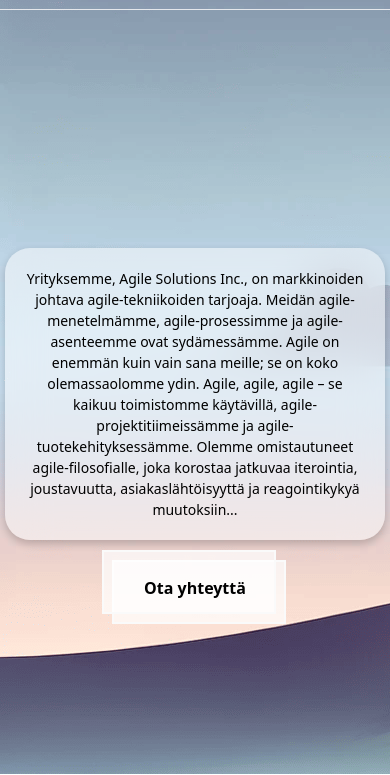
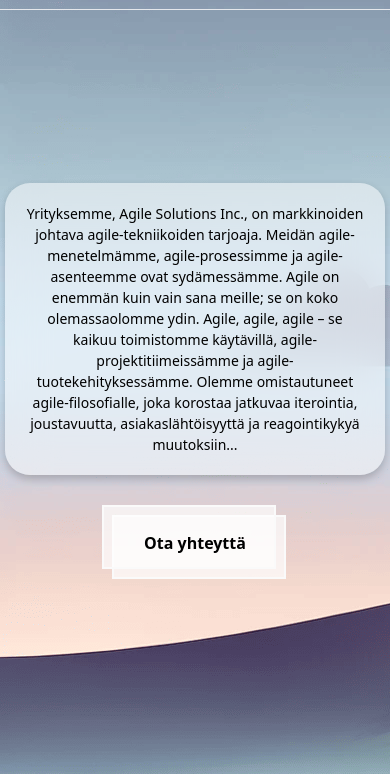
Before and after one commit to Jason-Goon/agileinc, a plain HTML site: page public/otayhteytta.html in a window 390 px wide. Shown: the part 70-845 px from the top of the page. Drawn offline with Linux system fonts and the light colour scheme.

Commit message:
Update otayhteytta.html

```diff
--- a/public/otayhteytta.html
+++ b/public/otayhteytta.html
@@ -310,7 +310,8 @@
    @media (max-width: 768px) {
     .blurred-text-box {
         max-width: 380px; /* Make the element smaller */
-        margin-top: 160px; /* Increase top margin */
+        margin-top: 50px; /* Increase top margin */
+        margin-bottom: 40px;
         font-size: 14px; /* Optionally adjust font size for smaller screens */
     }
 }
```
